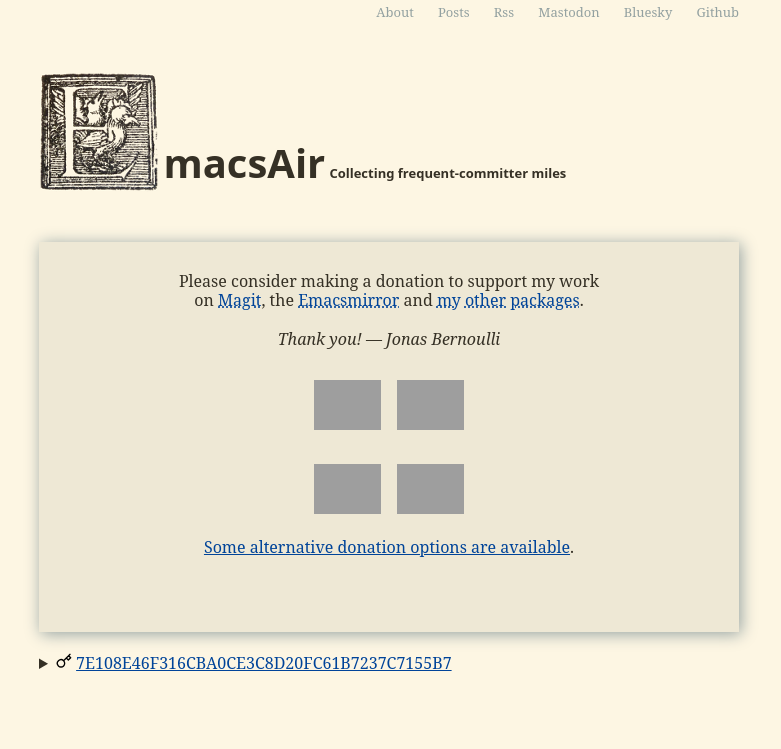
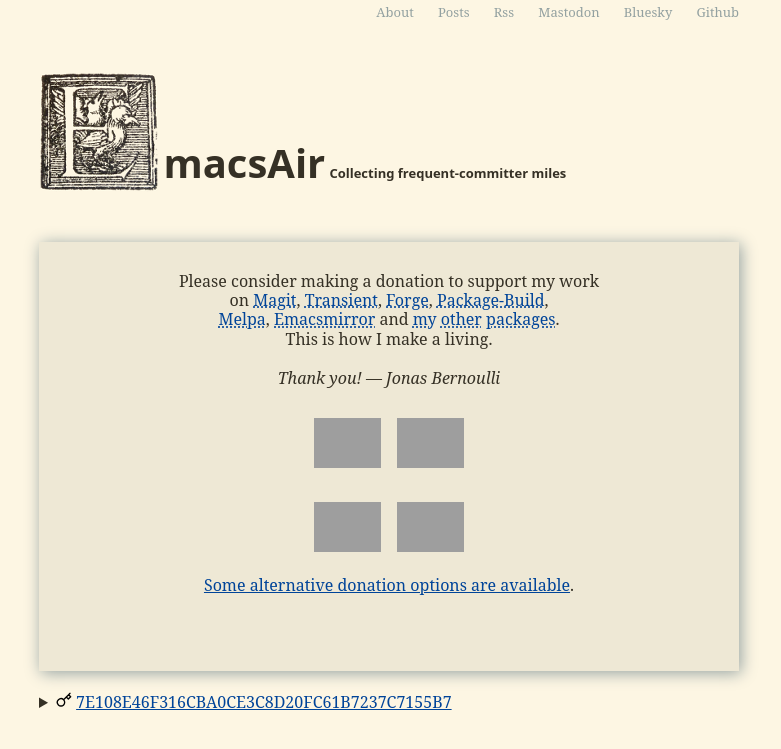
Before and after one commit to tarsius/emacsair.me, a Jekyll site: the page built from about.md, in a window 1280 px wide, cut to the strip 0-749 px from the top of the page. Shown: the whole strip, without its empty margins (251-1032 px from the left). Built offline with Jekyll 4.4.1, drawn with Linux system fonts in a browser that asks for light colours; grey boxes are pictures that could not be loaded.

Commit message:
Extend main donation request

```diff
--- a/_includes/donate-main.md
+++ b/_includes/donate-main.md
@@ -1,11 +1,16 @@
 <div id="donate">
   <div>
 	Please consider making a donation to support my work <br> on
-	<a href="https://magit.vc">Magit</a>, the
+	<a href="https://magit.vc">Magit</a>,
+	<a href="https://github.com/magit/transient">Transient</a>,
+	<a href="https://github.com/magit/forge">Forge</a>,
+	<a href="https://github.com/melpa/package-build">Package-Build</a>,<br>
+	<a href="https://melpa.org">Melpa</a>,
 	<a href="https://emacsmirror.net">Emacsmirror</a> and
 	<a href="https://github.com/tarsius">my</a>
 	<a href="https://github.com/emacscollective">other</a>
-	<a href="https://github.com/magit">packages</a>.
+	<a href="https://github.com/magit">packages</a>.<br>
+    This is how I make a living.
   </div>
   <div>
     <em>Thank you! — Jonas Bernoulli</em>
```
